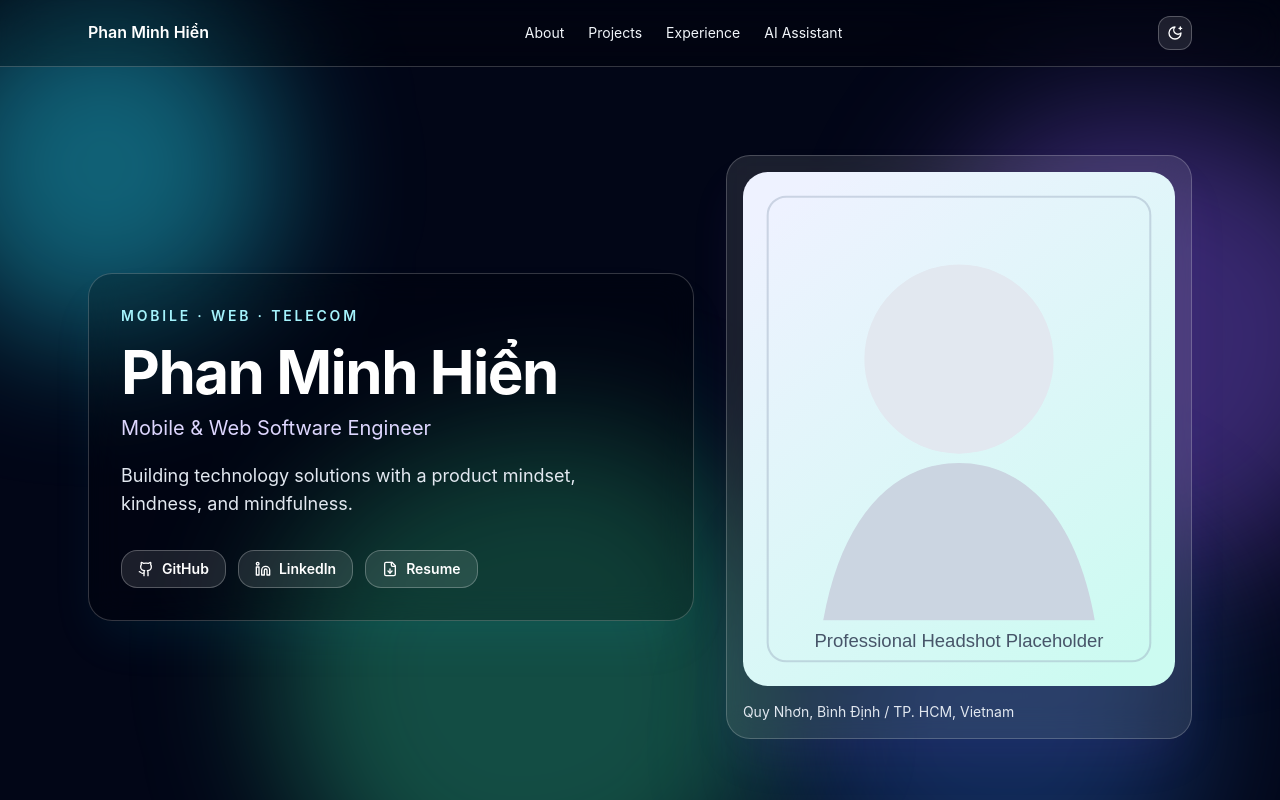
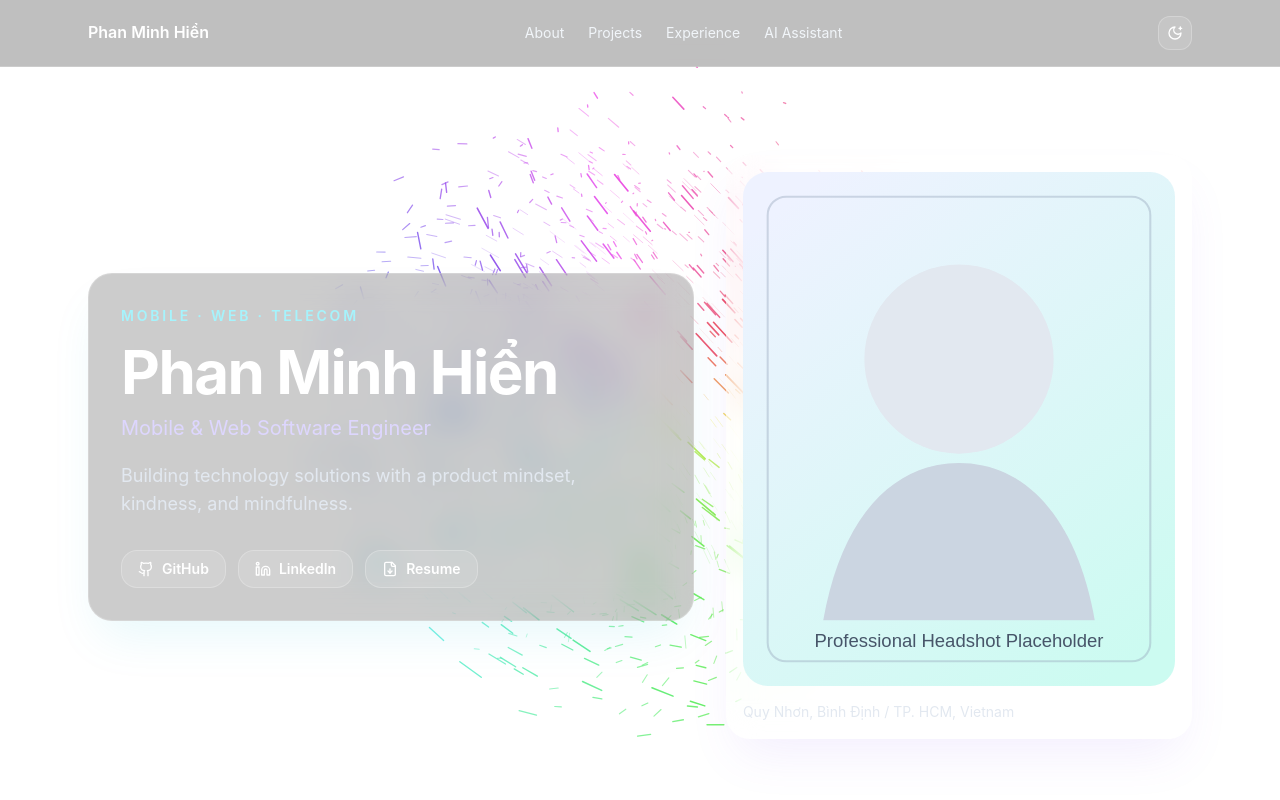
Before and after one commit to pmh3107/Portfolio, a Next.js app: page / in a window 1280 px wide. Shown: the top 800 px of the page. Built offline with nearby package versions, Linux system fonts and the light colour scheme.

Commit message:
Apply requested 3D particle background animation to layout

```diff
--- a/src/app/layout.tsx
+++ b/src/app/layout.tsx
@@ -3,7 +3,7 @@ import "./globals.css";
 import { portfolioData } from "@/data/portfolio";
 import { Navbar } from "@/components/sections/Navbar";
 import { Footer } from "@/components/sections/Footer";
-import { LiquidBlobsBackground } from "@/components/visual/LiquidBlobsBackground";
+import { ParticleFieldBackground } from "@/components/visual/ParticleFieldBackground";
 
 export const metadata: Metadata = {
   metadataBase: new URL("https://example.com"),
@@ -29,7 +29,7 @@ export default function RootLayout({ children }: { children: React.ReactNode })
 
   return (
     <html lang="vi">
-      <body className="bg-slate-950 text-slate-100">
+      <body className="bg-white text-slate-100 dark:bg-slate-950 dark:text-slate-100">
         <script type="application/ld+json" dangerouslySetInnerHTML={{ __html: JSON.stringify(personJsonLd) }} />
         <a
           href="#main-content"
@@ -37,7 +37,7 @@ export default function RootLayout({ children }: { children: React.ReactNode })
         >
           Skip to content
         </a>
-        <LiquidBlobsBackground />
+        <ParticleFieldBackground />
         <Navbar />
         {children}
         <Footer />
```
